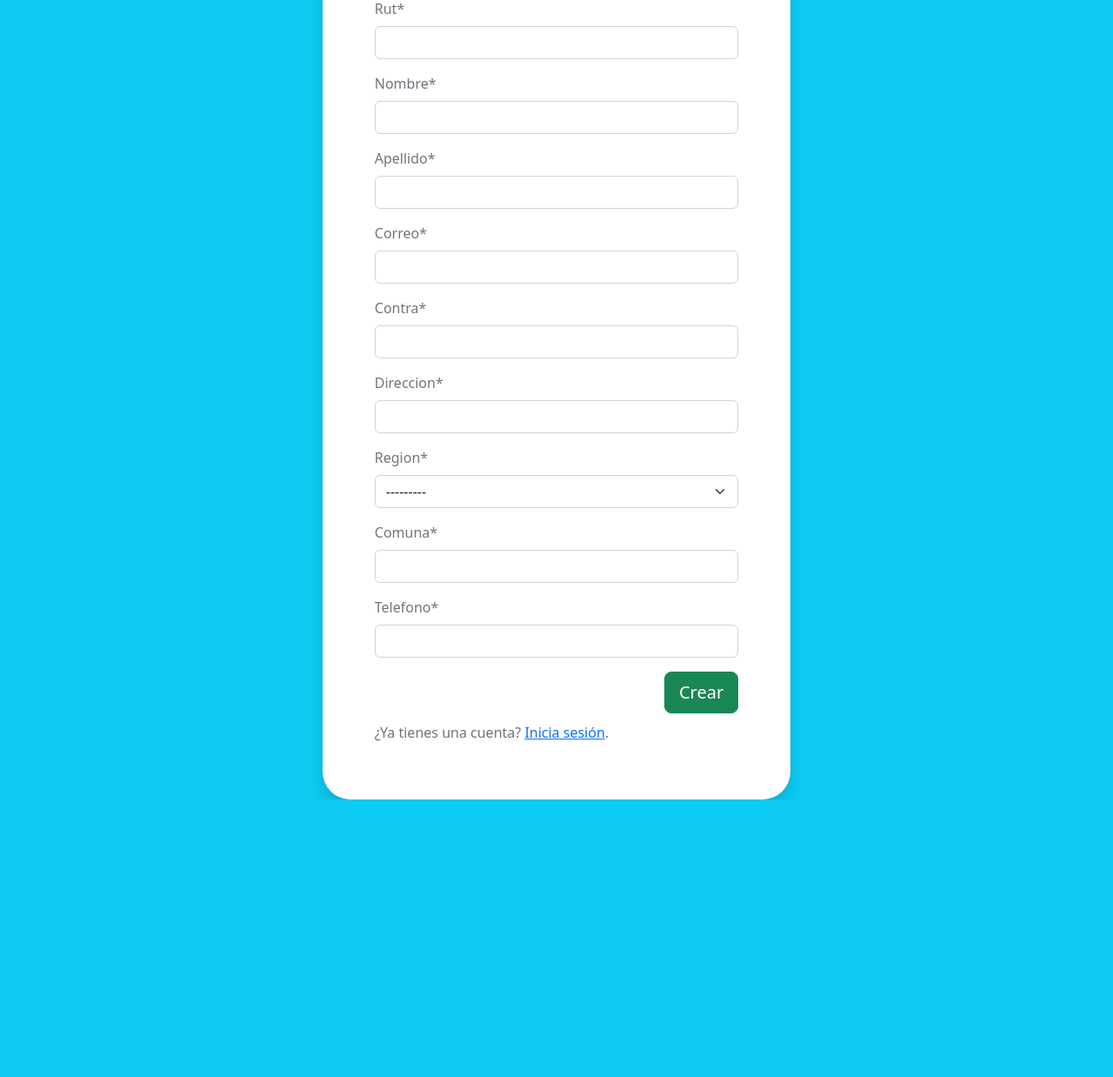
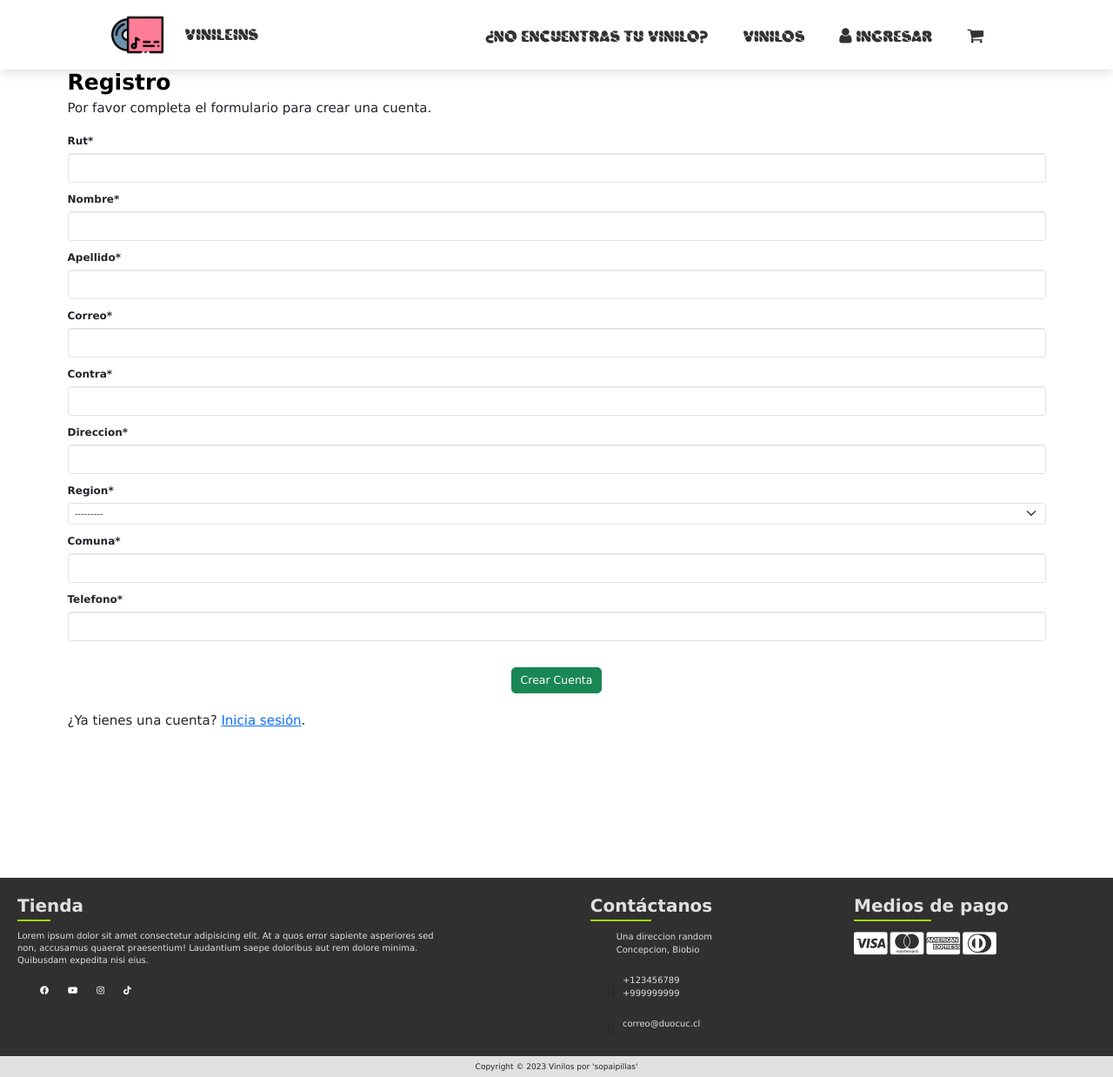
Before and after one commit to Gabylina/Vinileins, a Django app: page /crearcuenta in a window 1280 px wide. Shown: the whole page at 87% size. Before the commit the page ends 919 px from the top, so only its background shows below. Run offline with Django 4.2, Linux system fonts and the light colour scheme; some libraries are stand-ins or nearby versions.

Commit message:
fin proyecto
chao

```diff
--- a/servidor/aplicaciones/templates/aplicaciones/CrearCuenta.html
+++ b/servidor/aplicaciones/templates/aplicaciones/CrearCuenta.html
@@ -1,42 +1,43 @@
+{% extends 'aplicaciones/base.html' %}
 {% load static %}
 {% load crispy_forms_tags %}
-<!DOCTYPE html>
-<html lang="en">
+{%block contenido%}
 
 <head>
     <meta charset="UTF-8">
     <meta http-equiv="X-UA-Compatible" content="IE=edge">
     <meta name="viewport" content="width=device-width, initial-scale=1.0">
     <title>Registro</title>
-    <link href="https://cdn.jsdelivr.net/npm/bootstrap@5.2.3/dist/css/bootstrap.min.css" rel="stylesheet">
     <script src="https://unpkg.com/sweetalert/dist/sweetalert.min.js"></script>
     <link href="{% static 'aplicaciones/css/nico.css' %}" rel="stylesheet">
 
 
 </head>
 
-<body class="bg-info d-flex justify-content-center align-items-center vh-100">
-    <main class="bg-white p-5  rounded-5 text-secondary shadow" >
+<main style="margin-top: 50px;">
+    <div class="justify-content-center align-items-center mh-100 ">
+        <div style="background: #6d92ac;" class="bg-white p-5" style="width: 35rem">
             <div class="container">
-            <h3><b>Registro</b></h3>
-            <h6>Por favor completa el formulario para crear una cuenta.</h6>
-            <form action="" method="post" enctype="multipart/form-data">
+                <h1><b>Registro</b></h1>
+                <h6 style="font-size: 15px;">Por favor completa el formulario para crear una cuenta.</h6><br>
+                <form style="font-size: 12px;" action="" method="post" enctype="multipart/form-data">
                     {% csrf_token %}
                     {{ form|crispy}}
 
-                <div class="d-flex justify-content-end mt-2">
-                    <input type="submit" value="Crear" class="btn btn-success btn-lg">
+                    <div class="d-flex align-items-center justify-content-center mt-5 mb-3">
+                        <input type="submit" value="Crear Cuenta" class="btn btn-success btn-lg">
                     </div>
                     <div class=" signin formulario__grupo formulario__grupo-btn-enviar"
-                    style=" padding-bottom: 1px; padding-top: 10px;">
-                    <p class="formulario__bt">¿Ya tienes una cuenta? <a href="{% url 'iniciosesion' %}">Inicia sesión</a>.
+                        style=" padding-bottom: 1px; padding-top: 10px; font-size: 15px">
+                        <p class="formulario__bt">¿Ya tienes una cuenta? <a href="{% url 'iniciosesion' %}">Inicia
+                                sesión</a>.
                         </p>
                     </div>
                 </form>
             </div>
+        </div>
+    </div>
 </main>
 <script src="{% static 'aplicacion/js/Formulario_registro_new.js' %}"></script>
 
-</body>
-
-</html>
+{%endblock%}
--- a/servidor/aplicaciones/templates/aplicaciones/admin/cliente.html
+++ b/servidor/aplicaciones/templates/aplicaciones/admin/cliente.html
@@ -54,10 +54,10 @@
                 <div class="col-lg-12 d-flex justify-content-between align-items-center">
                     <div>
                         <h4 class="text-primary">Todos los Usuarios</h4>
-                        <form class="d-flex">
+                        {% comment %} <form class="d-flex">
                             <input class="form-control me-2" type="text" placeholder="Search">
                             <button class="btn btn-primary" type="button">Search</button>
-                        </form>
+                        </form> {% endcomment %}
                     </div>
                 </div>
             </div>
--- a/servidor/aplicaciones/templates/aplicaciones/admin/pedidos.html
+++ b/servidor/aplicaciones/templates/aplicaciones/admin/pedidos.html
@@ -51,10 +51,10 @@
                 <div class="col-lg-12 d-flex justify-content-between align-items-center">
                     <div>
                         <h4 class="text-primary">Todos los Pedidos</h4>
-                        <form class="d-flex">
+                        {% comment %} <form class="d-flex">
                             <input class="form-control me-2" type="text" placeholder="Search">
                             <button class="btn btn-primary" type="button">Search</button>
-                        </form>
+                        </form> {% endcomment %}
                     </div>
                 </div>
             </div>
--- a/servidor/aplicaciones/templates/aplicaciones/admin/vinilos.html
+++ b/servidor/aplicaciones/templates/aplicaciones/admin/vinilos.html
@@ -50,10 +50,10 @@
                 <div class="col-lg-12 d-flex justify-content-between align-items-center">
                     <div>
                         <h4 class="text-primary">Todos los Vinilos</h4>
-                        <form class="d-flex" method="GET">
+                        {% comment %} <form class="d-flex" method="GET">
                             <input class="form-control me-2" type="text" placeholder="Buscar..." name="buscar" value="{{ request.GET.buscar}}">
                             <button class="btn btn-primary" type="submit">Buscar</button>
-                        </form>
+                        </form> {% endcomment %}
                     </div>
                     <div>
                         <a href="{% url 'añadir' %}"><button class="btn btn-primary" type="button">Añadir Vinilo</button></a>
--- a/servidor/aplicaciones/templates/aplicaciones/base.html
+++ b/servidor/aplicaciones/templates/aplicaciones/base.html
@@ -30,8 +30,8 @@
         <label for="menu-bar">Menu</label>
         <nav class="navbar">
             <ul class="marg">
-                <li> <a class="fuente_vinilo" style="text-decoration: none" href="{% url 'buscarapi' %}">API</a>
-                </li>
+                <li> <a class="fuente_vinilo" style="text-decoration: none" href="{% url 'buscarapi' %}">¿No encuentras
+                    tu vinilo?</a></li>
                 <li> <a class="fuente_vinilo" style="text-decoration: none" href="{% url 'viniloscli' %}">Vinilos</a>
                 </li>
                 <!-- <li> <a class="fuente_vinilo" style="text-decoration: none" href="#">Estilos +</a>
@@ -48,7 +48,7 @@
                     </ul>
                 </li> -->
                 {% if user.is_authenticated %}
-                <li><a class="fuente_vinilo" style="text-decoration: none" href="#">{{user.username}}</a>
+                <li><a class="fuente_vinilo" style="text-decoration: none" href="#">{{user.first_name}}</a>
                     <ul>
                         <li><a class="button_perf fuente_vinilo" style="float: left;" href="{% url 'perfil' %}"><i class="fa fa-user"></i> Perfil</a></li>
                         <li><a class="button_perf fuente_vinilo" style="float: left;" href="{% url 'logout' %}"><i class="fa fa-user"></i> Salir</a></li>
@@ -63,6 +63,20 @@
             </ul>
         </nav>
     </header>
+    <script src="//cdn.jsdelivr.net/npm/sweetalert2@11"></script>
+
+    {% if messages %}
+    {% for m in messages %}
+    <script>
+        Swal.fire({
+            "title": "Producto agregado al carrito",
+            "text": "{{m}}",
+            "icon": "success"
+        })
+    </script>
+    {% endfor %}
+    {% endif %}
+
     {% block contenido%}
 
 
--- a/servidor/aplicaciones/templates/aplicaciones/carrito.html
+++ b/servidor/aplicaciones/templates/aplicaciones/carrito.html
@@ -44,9 +44,9 @@
                             <tr >
                                 <th scope="row">Total:</th>
                                 {% if request.session.carrito.items %}
-                                    <td style="font-size: medium;" colspan="2">$ {{carrito.com.acumulado}} </td>
+                                    <td style="font-size: medium;" colspan="2">$ {{total}} </td>
                                 {% else %}
-                                    <td style="font-size: medium;" colspan="2">$ nara</td>
+                                    <td style="font-size: medium;" colspan="2">$ 0</td>
                                 {% endif %}
                             </tr>
                             </tbody>
--- a/servidor/aplicaciones/templates/aplicaciones/iniciocliente.html
+++ b/servidor/aplicaciones/templates/aplicaciones/iniciocliente.html
@@ -59,11 +59,11 @@
             <div class="precio">${{vini.precio}}</div>
             <br>
             <div class="card-footer purchase-info">
-                <a href="{% url 'add' vini.id %}" class="btn">
+                <a style="background: #6d92ac;" href="{% url 'add' vini.id %}" class="btn">
                     Agregar al carro <i class="fas fa-shopping-cart"></i>
                 </a>
                 <br>
-                <a href="{% url 'com' vini.id %}"><button class="btn" ;
+                <a href="carrito.html"><button type="button" class="btn" ;
                         style="background-color: black;">Comprar</button></a>
             </div>
         </div>
--- a/servidor/aplicaciones/templates/aplicaciones/viniloscli.html
+++ b/servidor/aplicaciones/templates/aplicaciones/viniloscli.html
@@ -32,11 +32,11 @@
         <div class="precio">${{vini.precio}}</div>
         <br>
         <div class="card-footer purchase-info">
-            <a href="{% url 'add' vini.id %}" class="btn">
+            <a style="background: #6d92ac;" href="{% url 'add' vini.id %}" class="btn">
                 Agregar al carro <i class="fas fa-shopping-cart"></i>
             </a>
             <br>
-            <a href="{% url 'com' vini.id %}"><button type="button" class="btn" ;
+            <a href="carrito.html"><button type="button" class="btn" ;
                     style="background-color: black;">Comprar</button></a>
         </div>
     </div>
--- a/servidor/aplicaciones/templates/registration/login.html
+++ b/servidor/aplicaciones/templates/registration/login.html
@@ -18,6 +18,8 @@
                         <button type="submit" class="butt">Iniciar Sesión</button>
                         <button class="but"><a href="{% url 'iniciocliente' %}" style="text-decoration: none; ">volver</a></button>
                         <button class="but"><a href="{% url 'registro' %}" style="text-decoration: none; ">Registrate</a></button>
+                        <button class="butt"><a href="{% url 'iniciosesion' %}" style="text-decoration: none; ">Admin</a></button>
+
 
 
 
--- a/servidor/aplicaciones/views.py
+++ b/servidor/aplicaciones/views.py
@@ -6,6 +6,8 @@ from .forms import formCliPedido, formCreaC, formCrearVinilo,formCrearAdmin,form
 from django.db.models import Q
 from django.contrib.auth.decorators import login_required #obliga a que este logeado el cliente para realizar el cambio de vista
 from django.contrib.auth import authenticate, login
+from django.contrib import messages
+
 
 # Create your views here.
 
@@ -32,35 +34,95 @@ def agregar_Vinilo(request, Vinilo_id):
     carrito=Carrito(request)
     vinilo=Vinilo.objects.get(id=Vinilo_id)
     carrito.agregar(vinilo)
+    messages.success(request, " ")
+
     return redirect(to="iniciocliente")
 
 def comprarahora(request, Vinilo_id):
     carrito=Carrito(request)
     vinilo=Vinilo.objects.get(id=Vinilo_id)
     carrito.agregar(vinilo)
+    total_carrito = 0
+    carrito = request.session.get("carrito", {})
 
-    return render(request,'aplicaciones/carrito.html')
+    for key, value in carrito.items():
+        total_carrito += value["acumulado"]
+
+    contexto = {
+        'total': total_carrito,
+
+    }
+
+    return render(request,'aplicaciones/carrito.html',contexto)
 
 def eliminar_Vinilo(request, vinilo_id):
     carrito=Carrito(request)
     vinilo=Vinilo.objects.get(id=vinilo_id)
     carrito.elminar(vinilo)
-    return render(request,'aplicaciones/carrito.html')
+    total_carrito = 0
+    carrito = request.session.get("carrito", {})
+
+    for key, value in carrito.items():
+        total_carrito += value["acumulado"]
+
+    contexto = {
+        'total': total_carrito,
+
+    }
+    return render(request,'aplicaciones/carrito.html',contexto)
 
 def restar_Vinilo(request, Vinilo_id):
     carrito=Carrito(request)
     vinilo=Vinilo.objects.get(id=Vinilo_id)
     carrito.restar(vinilo)
-    return render(request,'aplicaciones/carrito.html')
+    total_carrito = 0
+    carrito = request.session.get("carrito", {})
+
+    for key, value in carrito.items():
+        total_carrito += value["acumulado"]
+
+    contexto = {
+        'total': total_carrito,
+
+    }
+    return render(request,'aplicaciones/carrito.html',contexto)
 
 def limpiar_Carrito(request):
     carrito=Carrito(request)
     carrito.limpiar()
-    return render(request,'aplicaciones/carrito.html')
+    total_carrito = 0
+    carrito = request.session.get("carrito", {})
 
-def carrito(reuqest):
+    for key, value in carrito.items():
+        total_carrito += value["acumulado"]
+    total_carrito = 0
+    carrito = request.session.get("carrito", {})
 
-    return render(reuqest,'aplicaciones/carrito.html')
+    for key, value in carrito.items():
+        total_carrito += value["acumulado"]
+
+    contexto = {
+        'total': total_carrito,
+
+    }
+    contexto = {
+        'total': total_carrito,
+
+    }
+    return render(request,'aplicaciones/carrito.html',contexto)
+
+def carrito(request):
+    total_carrito = 0
+    carrito = request.session.get("carrito", {})
+
+    for key, value in carrito.items():
+        total_carrito += value["acumulado"]
+
+    contexto = {
+        'total': total_carrito,
+
+    }
+    return render(request,'aplicaciones/carrito.html',contexto)
 def vinilos(request):
     vini=Vinilo.objects.all()
 
--- a/servidor/servidor/settings.py
+++ b/servidor/servidor/settings.py
@@ -26,6 +26,9 @@ SECRET_KEY = 'django-insecure-c1-i_u7l*o3pwi^-+^890s7&ww28)x2wv238c-972dps(7vz9r
 DEBUG = True
 
 ALLOWED_HOSTS = []
+
+MESSAGE_STORAGE= "django.contrib.messages.storage.cookie.CookieStorage"
+
 
 #variables de redireccion al hacer login y logout
 
```
Also changed, not shown: servidor/aplicaciones/templates/aplicaciones/detalle.html (+4 -7 lines), servidor/aplicaciones/migrations/0018_alter_clipedido_pedido.py (added), servidor/db.sqlite3. Lines whose indentation alone changed are shown as unchanged.
